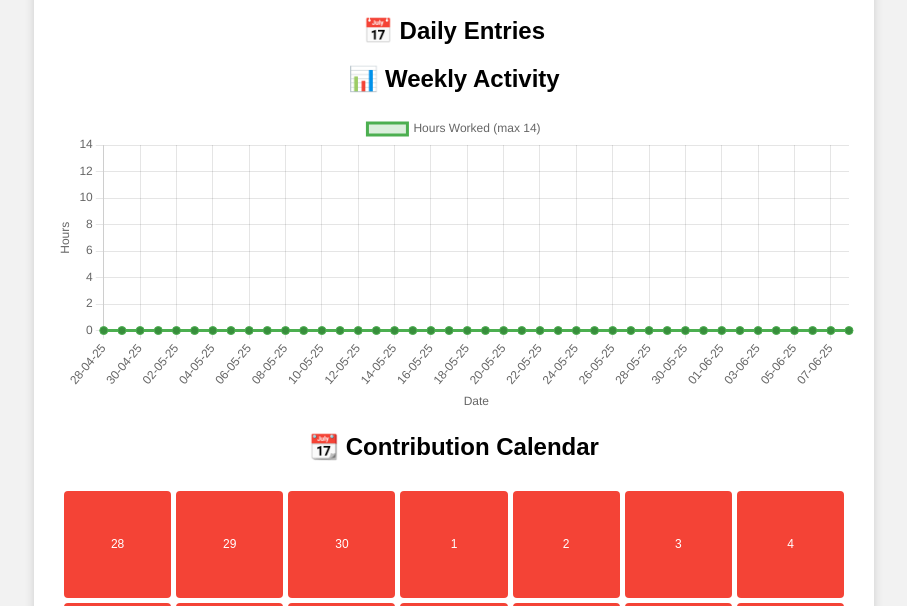
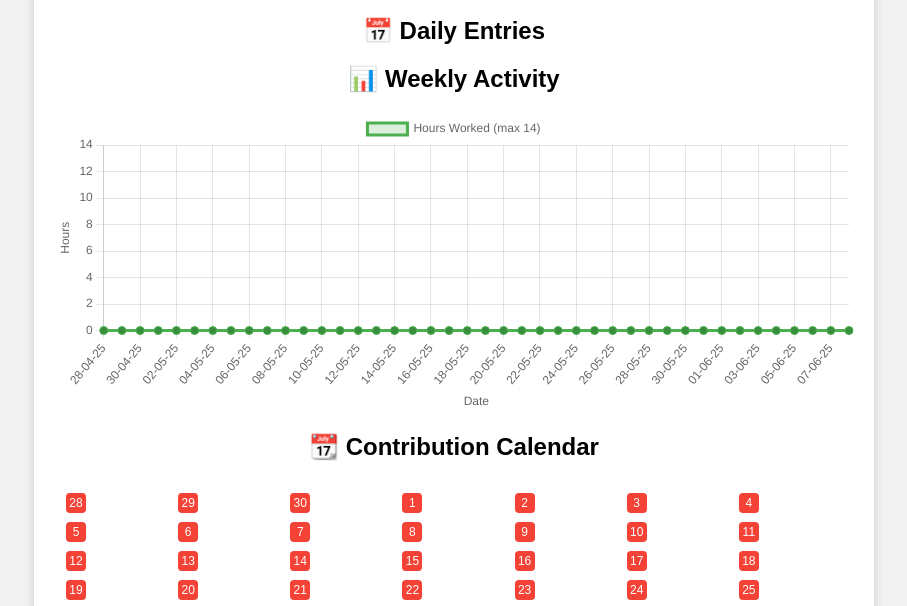
Before and after one commit to utpanna-pradhan/Daily-Productivity-Tracker, a plain HTML site: page index.html in a window 1280 px wide. Shown: the part 174-780 px from the top of the page, without its empty margins (186-1093 px from the left). Drawn offline with nearby package versions, Linux system fonts and the light colour scheme.

Commit message:
updated calendar

```diff
--- a/script.js
+++ b/script.js
@@ -64,10 +64,13 @@ function renderCalendar() {
     box.textContent = date.getDate();
     box.title = formatDate(dateStr);
 
-    const entry = entries.find(e => e.date === dateStr);
-    if (entry) {
-      box.classList.add("logged");
-    } else if (date < new Date(getTodayDate())) {
+    // const entry = entries.find(e => e.date === dateStr);
+    const entry = entries.find(e => new Date(e.date).toDateString() === date.toDateString());
+   if (entry) {
+  console.log("Logging for", dateStr); // DEBUG
+  box.classList.add("logged");
+}
+    else if (date < new Date(getTodayDate())) {
       box.classList.add("missed");
     }
 
--- a/style.css
+++ b/style.css
@@ -93,3 +93,24 @@ form button {
 .day-box:hover {
   outline: 2px solid #333;
 }
+.day-box {
+  width: 20px;
+  height: 20px;
+  display: inline-block;
+  margin: 2px;
+  background-color: #eee;
+  text-align: center;
+  line-height: 20px;
+  border-radius: 4px;
+  font-size: 12px;
+}
+
+.day-box.logged {
+  background-color: #4caf50; /* Green */
+  color: white;
+}
+
+.day-box.missed {
+  background-color: #f44336; /* Red */
+  color: white;
+}
```
